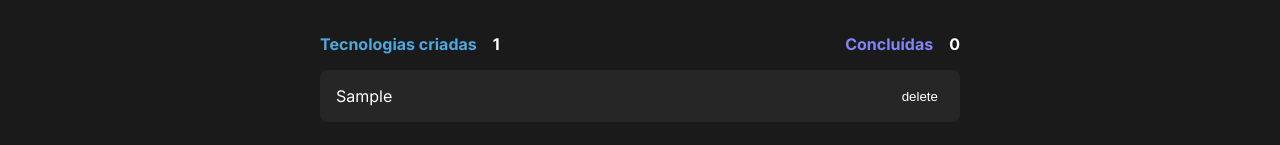
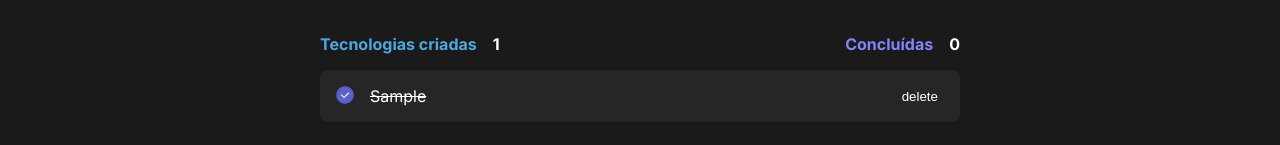
Before and after one commit to yolisses/minhas-tecnologias, a React (Vite) app: page / in a window 1280 px wide. Both pictures are taken after typing "Sample" into the empty fields and a click on the button "Criar". Shown: the part 205-350 px from the top of the page. Built offline with nearby package versions, Linux system fonts and the light colour scheme.

Commit message:
add checkBox

```diff
--- /dev/null
+++ b/src/checkBox.tsx
@@ -0,0 +1,22 @@
+import CheckedFalse from "./assets/check-false.svg";
+import CheckedTrue from "./assets/check-true.svg";
+
+type Props = {
+  checked: boolean;
+  onClick: () => void;
+};
+
+export function CheckBox({ checked, onClick }: Props) {
+  return (
+    <button
+      onClick={onClick}
+      style={{
+        padding: 0,
+        height: "1em",
+        cursor: "pointer",
+      }}
+    >
+      <img src={checked ? CheckedTrue : CheckedFalse} />
+    </button>
+  );
+}
--- a/src/index.css
+++ b/src/index.css
@@ -159,3 +159,21 @@ button {
 .rounded-1 {
   border-radius: 1rem;
 }
+
+.checkbox {
+  visibility: hidden;
+}
+
+input.checkbox::after {
+  visibility: visible;
+  content: "F";
+  color: red;
+  background: green;
+  padding: 8px;
+}
+
+input.checkbox:checked::after {
+  content: " T ";
+  color: green;
+  background: red;
+}
--- a/src/techItem.tsx
+++ b/src/techItem.tsx
@@ -1,3 +1,5 @@
+import { useState } from "react";
+import { CheckBox } from "./checkBox";
 import { Tech } from "./tech";
 import { useTechs } from "./techsContext";
 
@@ -8,13 +10,22 @@ type Props = {
 export function TechItem({ tech }: Props) {
   const { removeTech } = useTechs();
 
+  const [finished, setFinished] = useState(false);
+
   function handleClick() {
     removeTech(tech.id);
   }
 
+  function handleCheckClick() {
+    setFinished((old) => !old);
+  }
+
   return (
-    <div className="bg-gray-500 flex-row p-1 rounded-0_5">
-      {tech.name}
+    <div className="bg-gray-500 flex-row rounded-0_5 gap-1 p-1">
+      <CheckBox checked={!finished} onClick={handleCheckClick}></CheckBox>
+      <div style={{ textDecoration: !finished ? "line-through" : "" }}>
+        {tech.name}
+      </div>
       <button className="ml-auto" onClick={handleClick}>
         delete
       </button>
```
